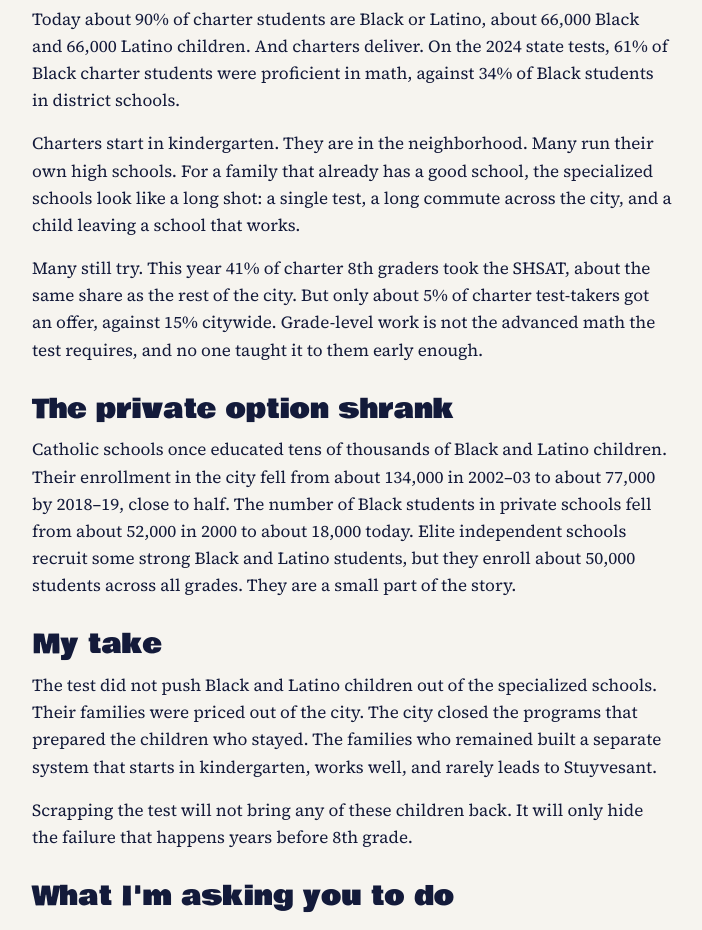
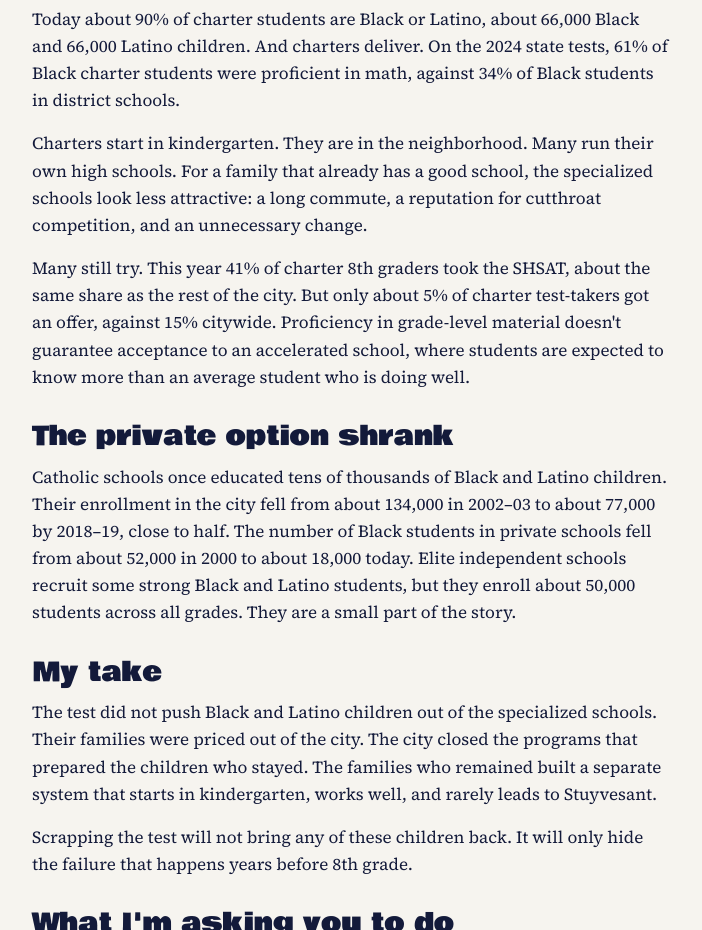
Before and after one commit to anyaIomRishon/dearmamdani, a plain HTML site: page letters/specialized-schools-what-happened.html in a window 1280 px wide. Shown: the part 2780-3710 px from the top of the page, without its empty margins (80-782 px from the left). Drawn offline with Linux system fonts and the light colour scheme.

Commit message:
Letter draft: charter section wording
Co-Authored-By: Claude Opus 5.5 <noreply@anthropic.com>
Claude-Session: https://claude.ai/code/session_01HkohiaLfzBoQ9XCX3J4vum

```diff
--- a/letters/specialized-schools-what-happened.html
+++ b/letters/specialized-schools-what-happened.html
@@ -56,8 +56,8 @@
 </table>
 <p class="small">Sources: Manhattan Institute, NYC Independent Budget Office, NYC Open Data, Mayor's Management Report.</p>
 <p>Today about 90% of charter students are Black or Latino, about 66,000 Black and 66,000 Latino children. And charters deliver. On the 2024 state tests, 61% of Black charter students were proficient in math, against 34% of Black students in district schools.</p>
-<p>Charters start in kindergarten. They are in the neighborhood. Many run their own high schools. For a family that already has a good school, the specialized schools look like a long shot: a single test, a long commute across the city, and a child leaving a school that works.</p>
-<p>Many still try. This year 41% of charter 8th graders took the SHSAT, about the same share as the rest of the city. But only about 5% of charter test-takers got an offer, against 15% citywide. Grade-level work is not the advanced math the test requires, and no one taught it to them early enough.</p>
+<p>Charters start in kindergarten. They are in the neighborhood. Many run their own high schools. For a family that already has a good school, the specialized schools look less attractive: a long commute, a reputation for cutthroat competition, and an unnecessary change.</p>
+<p>Many still try. This year 41% of charter 8th graders took the SHSAT, about the same share as the rest of the city. But only about 5% of charter test-takers got an offer, against 15% citywide. Proficiency in grade-level material doesn't guarantee acceptance to an accelerated school, where students are expected to know more than an average student who is doing well.</p>
 
 <h2>The private option shrank</h2>
 <p>Catholic schools once educated tens of thousands of Black and Latino children. Their enrollment in the city fell from about 134,000 in 2002–03 to about 77,000 by 2018–19, close to half. The number of Black students in private schools fell from about 52,000 in 2000 to about 18,000 today. Elite independent schools recruit some strong Black and Latino students, but they enroll about 50,000 students across all grades. They are a small part of the story.</p>
```
Also changed, not shown: content/letters/specialized-schools-what-happened.html (+2 -2 lines).
